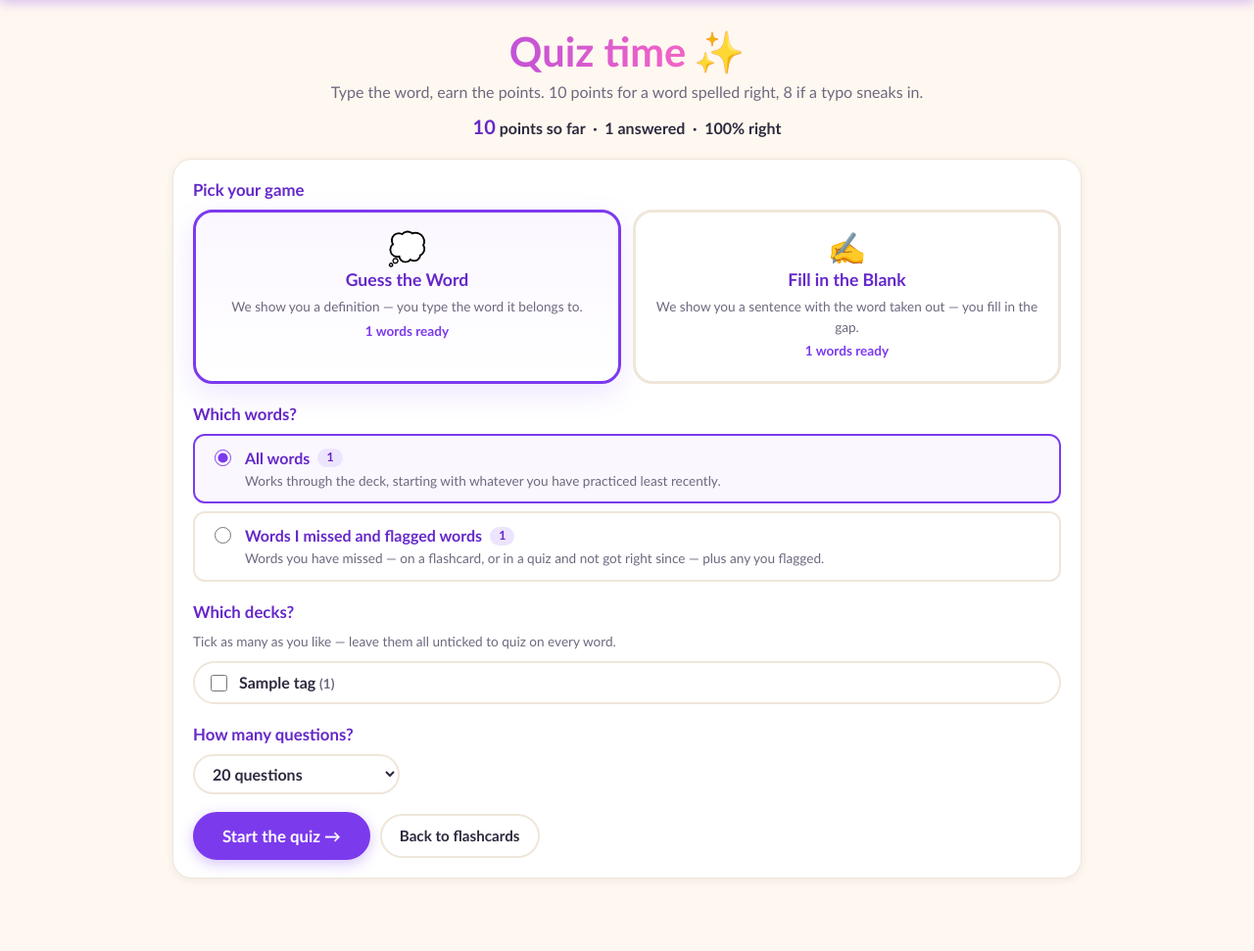
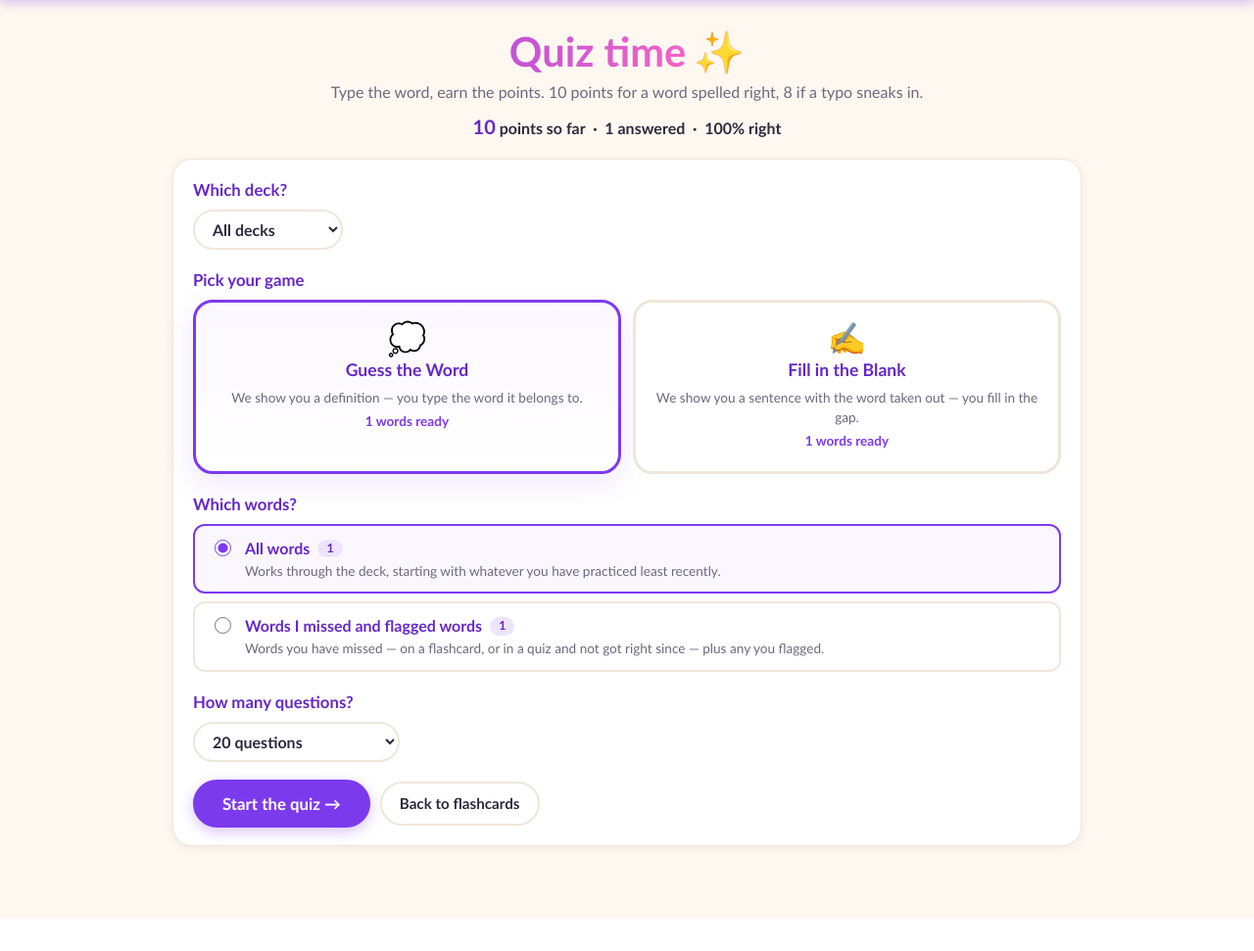
Before and after one commit to FriendlyNeighborhoodHacker/vocab.lillyrosenthal.org, a PHP site: page /quiz/index.php in a window 1280 px wide. Shown: the part 56-1027 px from the top of the page at 98% size. After the commit the page ends 994 px from the top, so only its background shows below. Run offline with PHP 8.4, Linux system fonts and the light colour scheme; the visitor is signed in with stand-in values (Sample User, id 1); data comes from the database, SQL or seed files in the repository; tables that the repository leaves empty hold one stand-in row (values such as "Sample post"); a stand-in replaces the project's code that opens the database connection; some libraries are stand-ins or nearby versions.

Commit message:
change quiz stats

```diff
--- a/www/quiz/index.php
+++ b/www/quiz/index.php
@@ -14,19 +14,20 @@ $allTags = WordManagement::listAllTags();
 $userId = (int)$me['id'];
 
 // How many questions each mode and word pool can produce — overall and per
-// deck, so every number on the page can follow the game and pool the user
-// picks without a round trip. Fill in the Blank has a smaller pool, since it
-// needs an example sentence using the word.
+// deck, so every number on the page can follow the deck, game, and pool the
+// user picks without a round trip. Fill in the Blank has a smaller pool,
+// since it needs an example sentence using the word.
 $readyByMode = [];
-$readyBySource = [];
-$deckCounts = [];
+$poolCounts = [];
 foreach ([QuizManagement::MODE_GUESS_WORD, QuizManagement::MODE_FILL_BLANK] as $mode) {
     foreach ([QuizManagement::SOURCE_ALL, QuizManagement::SOURCE_MISSES_FLAGGED] as $source) {
         $summary = QuizManagement::availableQuestionSummary($userId, $mode, $source);
-        $readyBySource[$mode][$source] = $summary['total'];
-        $deckCounts[$mode][$source] = (object)$summary['by_tag'];
+        $poolCounts[$mode][$source] = [
+            'total' => $summary['total'],
+            'by_tag' => (object)$summary['by_tag'],   // objects so {} survives json_encode when empty
+        ];
     }
-    $readyByMode[$mode] = $readyBySource[$mode][QuizManagement::SOURCE_ALL];
+    $readyByMode[$mode] = $poolCounts[$mode][QuizManagement::SOURCE_ALL]['total'];
 }
 
 // Pre-select whatever the user played last time (play.php links back here with
@@ -39,8 +40,20 @@ $selectedSource = QuizManagement::normalizeSource((string)($_GET['source'] ?? Qu
 if (!QuizManagement::isValidSource($selectedSource)) {
     $selectedSource = QuizManagement::SOURCE_ALL;
 }
-$selectedTagIds = array_map('intval', (array)($_GET['tags'] ?? []));
+// The deck picker is a single choice; the first tag carried back from an old
+// multi-deck round (or a "change settings" link) pre-selects it.
+$selectedTagId = null;
+foreach (array_map('intval', (array)($_GET['tags'] ?? [])) as $id) {
+    if ($id > 0) { $selectedTagId = $id; break; }
+}
 $selectedCount = (int)($_GET['count'] ?? 20);
+
+// The number to show beside a game or word pool, honouring the chosen deck.
+$countFor = function (string $mode, string $source) use ($poolCounts, $selectedTagId): int {
+    $entry = $poolCounts[$mode][$source];
+    if ($selectedTagId === null) return $entry['total'];
+    return (int)($entry['by_tag']->{$selectedTagId} ?? 0);
+};
 
 $sourceCards = [
     QuizManagement::SOURCE_ALL => [
@@ -93,6 +106,22 @@ header_html('Quiz');
 <?php else: ?>
 
 <form method="get" action="/quiz/play.php" class="quiz-setup card">
+  <?php if (!empty($allTags)): ?>
+    <fieldset class="quiz-fieldset">
+      <legend>Which deck?</legend>
+      <label class="quiz-count">
+        <select name="tags[]">
+          <option value="">All decks</option>
+          <?php foreach ($allTags as $tag): ?>
+            <option value="<?= (int)$tag['id'] ?>" <?= $selectedTagId === (int)$tag['id'] ? 'selected' : '' ?>>
+              <?=h($tag['name'])?> (<?= (int)$tag['word_count'] ?>)
+            </option>
+          <?php endforeach; ?>
+        </select>
+      </label>
+    </fieldset>
+  <?php endif; ?>
+
   <fieldset class="quiz-fieldset">
     <legend>Pick your game</legend>
     <div class="quiz-mode-cards">
@@ -102,7 +131,7 @@ header_html('Quiz');
           <span class="quiz-mode-emoji" aria-hidden="true"><?= $card['emoji'] ?></span>
           <span class="quiz-mode-name"><?=h(QuizManagement::modeLabel($mode))?></span>
           <span class="quiz-mode-blurb small"><?=h($card['blurb'])?></span>
-          <span class="quiz-mode-ready small"><?= number_format($readyByMode[$mode]) ?> words ready</span>
+          <span class="quiz-mode-ready small" data-mode-ready="<?=h($mode)?>"><?= number_format($countFor($mode, QuizManagement::SOURCE_ALL)) ?> words ready</span>
         </label>
       <?php endforeach; ?>
     </div>
@@ -119,7 +148,7 @@ header_html('Quiz');
           <input type="radio" name="source" value="<?=h($source)?>" <?= $selectedSource === $source ? 'checked' : '' ?>>
           <span class="quiz-source-body">
             <span class="quiz-source-name"><?=h($card['name'])?>
-              <span class="quiz-source-count"><?= number_format($readyBySource[$selectedMode][$source]) ?></span>
+              <span class="quiz-source-count"><?= number_format($countFor($selectedMode, $source)) ?></span>
             </span>
             <span class="quiz-source-blurb small"><?=h($card['blurb'])?></span>
           </span>
@@ -127,23 +156,6 @@ header_html('Quiz');
       <?php endforeach; ?>
     </div>
   </fieldset>
-
-  <?php if (!empty($allTags)): ?>
-    <fieldset class="quiz-fieldset">
-      <legend>Which decks?</legend>
-      <p class="small">Tick as many as you like — leave them all unticked to quiz on every word.</p>
-      <div class="quiz-deck-picks">
-        <?php foreach ($allTags as $tag): ?>
-          <label class="quiz-deck-pick">
-            <input type="checkbox" name="tags[]" value="<?= (int)$tag['id'] ?>"
-                   <?= in_array((int)$tag['id'], $selectedTagIds, true) ? 'checked' : '' ?>>
-            <span><?=h($tag['name'])?> <span class="small">(<span class="quiz-deck-count"
-              data-tag-id="<?= (int)$tag['id'] ?>"><?= (int)($deckCounts[$selectedMode][$selectedSource]->{(int)$tag['id']} ?? 0) ?></span>)</span></span>
-          </label>
-        <?php endforeach; ?>
-      </div>
-    </fieldset>
-  <?php endif; ?>
 
   <fieldset class="quiz-fieldset">
     <legend>How many questions?</legend>
@@ -163,12 +175,10 @@ header_html('Quiz');
 </form>
 
 <script>
-  // How many questions each mode/pool pair has, so the counts beside "Which
-  // words?" follow the game the user picks.
-  const READY_BY_SOURCE = <?= json_encode($readyBySource) ?>;
-  // The same, split out per deck ({mode: {source: {tagId: count}}}), so the
-  // "Which decks?" numbers follow the mode and pool too.
-  const DECK_COUNTS = <?= json_encode($deckCounts) ?>;
+  // How many questions each mode/pool pair has, overall and per deck
+  // ({mode: {source: {total, by_tag: {tagId: count}}}}), so every count on
+  // the page follows the deck and game the user picks.
+  const POOL_COUNTS = <?= json_encode($poolCounts) ?>;
 </script>
 <?= ApplicationUI::jsScript('/quiz/quiz_setup.js') ?>
 
--- a/www/quiz/quiz_setup.js
+++ b/www/quiz/quiz_setup.js
@@ -1,19 +1,19 @@
-// Quiz launcher: keep the "Which words?" and "Which decks?" counts pointing at
-// the game and pool currently selected, and don't let anyone start a round
-// that has nothing to ask. READY_BY_SOURCE is embedded by index.php as
-// {mode: {source: count}}, DECK_COUNTS as {mode: {source: {tagId: count}}}.
+// Quiz launcher: scope every count on the page — each game's "words ready"
+// number and the "Which words?" pool counts — to the deck picked up top, and
+// don't let anyone start a round that has nothing to ask. POOL_COUNTS is
+// embedded by index.php as {mode: {source: {total, by_tag: {tagId: count}}}}.
 (function () {
   'use strict';
 
-  if (typeof READY_BY_SOURCE === 'undefined') return;
+  if (typeof POOL_COUNTS === 'undefined') return;
 
   var form = document.querySelector('.quiz-setup');
   if (!form) return;
 
   var modeInputs = form.querySelectorAll('input[name="mode"]');
-  var sourceInputs = form.querySelectorAll('input[name="source"]');
+  var modeReadies = form.querySelectorAll('[data-mode-ready]');
   var sourcePicks = form.querySelectorAll('.quiz-source-pick');
-  var deckCountEls = form.querySelectorAll('.quiz-deck-count');
+  var deckSelect = form.querySelector('select[name="tags[]"]');
   var startBtn = form.querySelector('.quiz-start');
 
   function selectedMode() {
@@ -23,27 +23,21 @@
     return null;
   }
 
-  function selectedSource() {
-    var checked = form.querySelector('input[name="source"]:checked');
-    return checked ? checked.value : null;
-  }
-
-  function refreshDeckCounts() {
-    if (typeof DECK_COUNTS === 'undefined') return;
-    var counts = (DECK_COUNTS[selectedMode()] || {})[selectedSource()] || {};
-
-    deckCountEls.forEach(function (el) {
-      var count = counts[el.dataset.tagId];
-      el.textContent = count === undefined ? 0 : count;
-    });
+  function countFor(mode, source) {
+    var entry = (POOL_COUNTS[mode] || {})[source];
+    if (!entry) return 0;
+    var tagId = deckSelect ? deckSelect.value : '';
+    if (!tagId) return entry.total;
+    return entry.by_tag[tagId] || 0;
   }
 
   function refreshCounts() {
-    var counts = READY_BY_SOURCE[selectedMode()] || {};
+    modeReadies.forEach(function (el) {
+      el.textContent = countFor(el.dataset.modeReady, 'all') + ' words ready';
+    });
 
     sourcePicks.forEach(function (pick) {
-      var count = counts[pick.dataset.source];
-      if (count === undefined) return;
+      var count = countFor(selectedMode(), pick.dataset.source);
 
       pick.querySelector('.quiz-source-count').textContent = count;
       // An empty pool stays visible and explains itself rather than vanishing.
@@ -60,16 +54,12 @@
 
     var anything = form.querySelector('input[name="source"]:checked');
     startBtn.classList.toggle('disabled', !anything);
-
-    refreshDeckCounts();
   }
 
   modeInputs.forEach(function (input) {
     input.addEventListener('change', refreshCounts);
   });
-  sourceInputs.forEach(function (input) {
-    input.addEventListener('change', refreshDeckCounts);
-  });
+  if (deckSelect) deckSelect.addEventListener('change', refreshCounts);
 
   refreshCounts();
 })();
```
